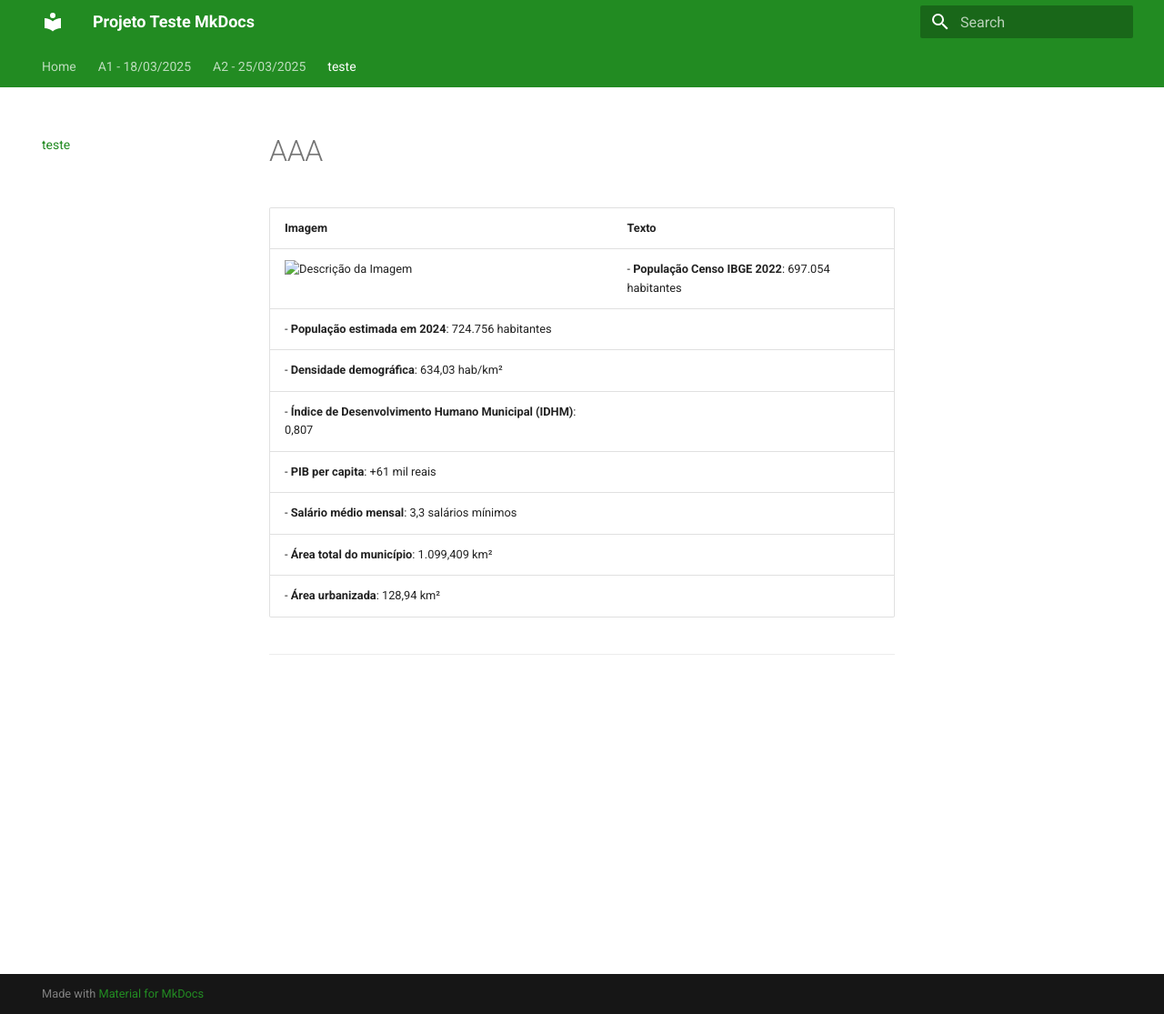
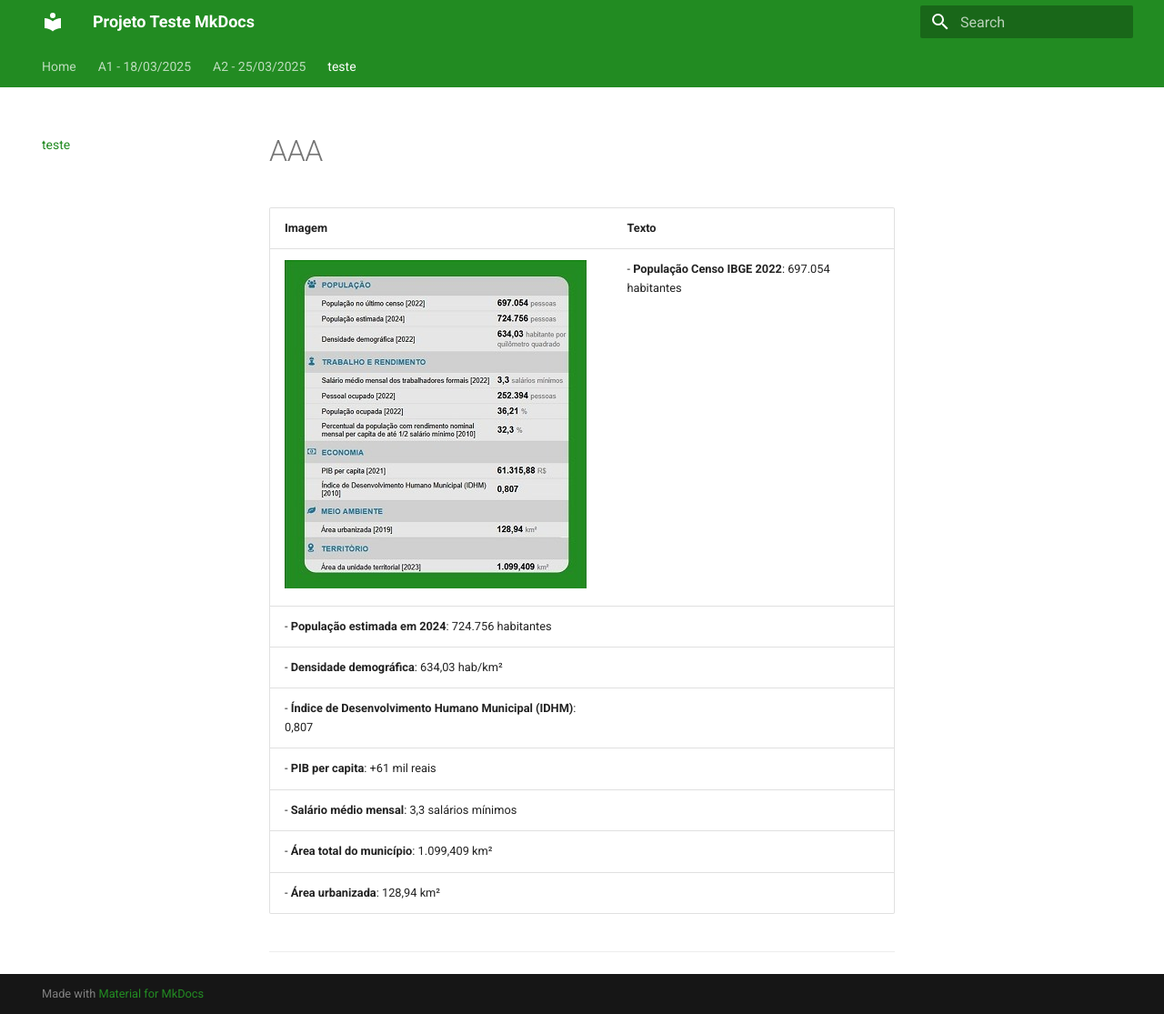
Before and after one commit to Lirucas/ProjetoTesteMkDocs, an MkDocs documentation site: the page built from docs/teste.md, in a window 1280 px wide and 1115 px high. Shown: the whole window at 91% size. Built offline with MkDocs 1.6.1 and Material for MkDocs 9.7.7, drawn with Linux system fonts in a browser that asks for light colours.

Commit message:
Alterações no conteúdo e configuração do site

```diff
--- a/docs/teste.md
+++ b/docs/teste.md
@@ -2,7 +2,7 @@
 
 | Imagem | Texto |
 |--------|-------|
-| ![Descrição da Imagem](cassets/figura2.jpg) | - **População Censo IBGE 2022**: 697.054 habitantes
+| ![Descrição da Imagem](assets/figura2.jpg) | - **População Censo IBGE 2022**: 697.054 habitantes
 - **População estimada em 2024**: 724.756 habitantes
 - **Densidade demográfica**: 634,03 hab/km²
 - **Índice de Desenvolvimento Humano Municipal (IDHM)**: 0,807
```
